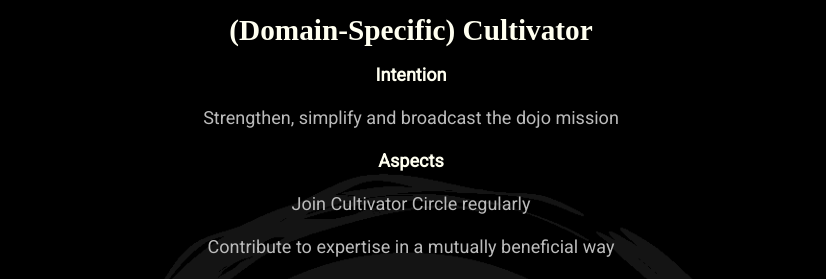
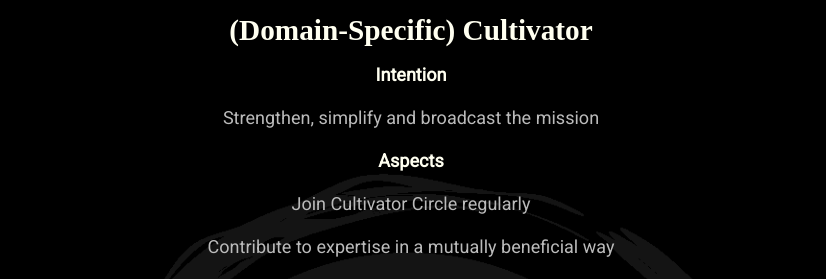
Before and after one commit to mindset-dojo/mindset-dojo.github.io, a Jekyll site: the page built from project.md, in a window 1280 px wide and 900 px high, scrolled down 1429 px. Shown: the part 153-432 px from the top of the window, without its empty margins (229-1055 px from the left). Built offline with Jekyll 4.4.1, drawn with Linux system fonts in a browser that asks for light colours; some web fonts are replaced.

Commit message:
refactor: Project language

```diff
--- a/_data/project.yaml
+++ b/_data/project.yaml
@@ -24,7 +24,7 @@ context:
   repo_call_to_action: Cross the Threshold
 designations:
   - label: (Domain-Specific) Cultivator
-    intention: Strengthen, simplify and broadcast the dojo mission
+    intention: Strengthen, simplify and broadcast the mission
     aspects:
       - label: Join Cultivator Circle regularly
       - label: Contribute to expertise in a mutually beneficial way
```
